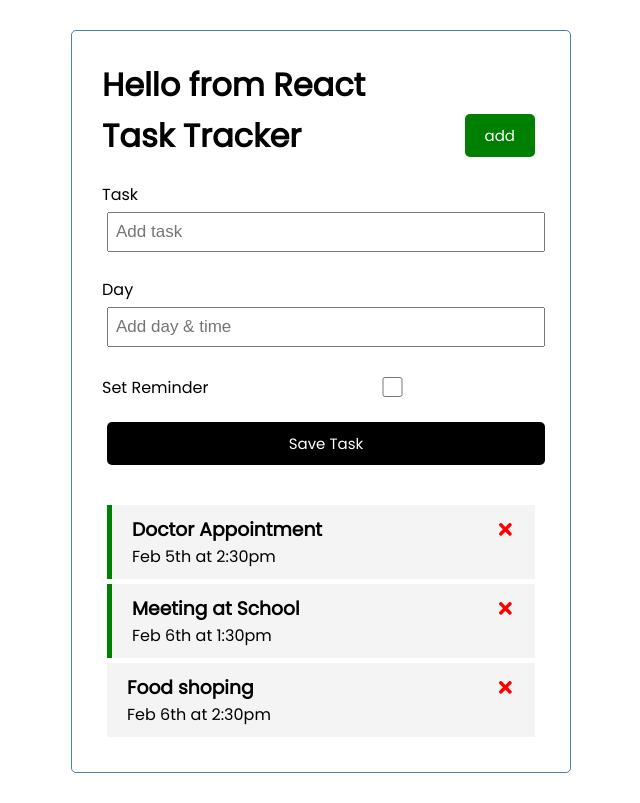
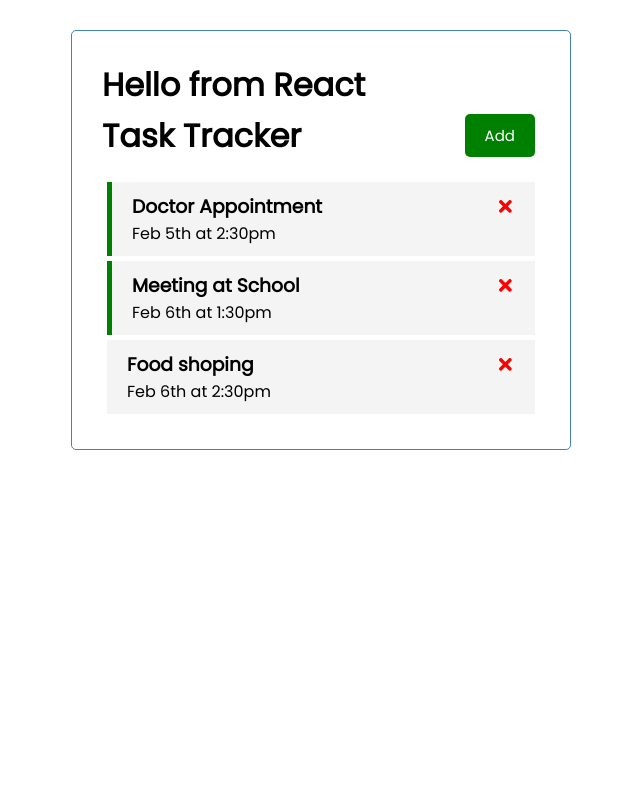
Before and after one commit to wolfitis/task-tracker, a React (Create React App) app: page / in a window 1280 px wide. Shown: the whole page, without its empty margins (319-959 px from the left). Built offline with nearby package versions, Linux system fonts and the light colour scheme.

Commit message:
add button toggle

```diff
--- a/src/App.js
+++ b/src/App.js
@@ -4,6 +4,7 @@
 import AddTask from './components/AddTask'
 
 function App() {
+  const [showAddTask, setShowAddTask] = useState(false)
   const [tasks, setTasks] = useState([
     {
       id: 1,
@@ -53,8 +54,8 @@
   return (
     <div className="container">
       <h1>Hello from React</h1>
-      <Header />
-      <AddTask onAdd={addTask} />
+      <Header onAdd={() => setShowAddTask(!showAddTask)} showAdd={showAddTask} />
+      {showAddTask && <AddTask onAdd={addTask} />}
       {tasks.length > 0
         ? (<Tasks tasks={tasks} onDelete={deleteTask} onToggle={toggleReminder} />)
         : ('No Tasks to show')}
--- a/src/components/Header.js
+++ b/src/components/Header.js
@@ -2,14 +2,15 @@
 import Button from './Button'
 
 
-const Header = ({ title }) => {
-  const onClick = () => {
-    console.log('Clicked')
-  }
+const Header = ({ title, onAdd, showAdd }) => {
   return (
     <header className='header'>
       <h1>{title}</h1>
-      <Button color='green' text='add' onClick={onClick} />
+      <Button
+        color={showAdd ? 'red' : 'green'}
+        text={showAdd ? 'Close' : 'Add'}
+        onClick={onAdd}
+      />
     </header>
   )
 }
```
